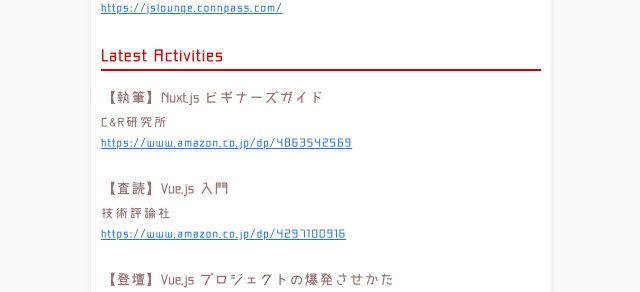
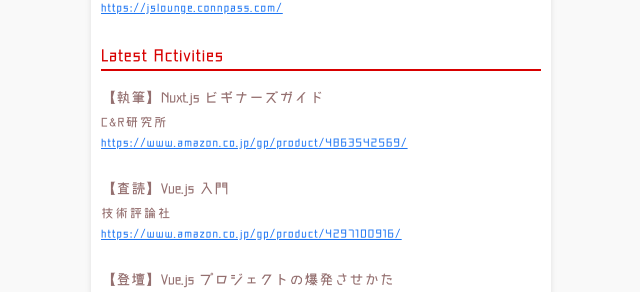
Before and after one commit to potato4d/potato4d.me, a Nuxt app: page / in a window 1280 px wide. Shown: the part 1620-1912 px from the top of the page, without its empty margins (319-959 px from the left). Built offline with nearby package versions, Linux system fonts and the light colour scheme.

Commit message:
Update amazon link

```diff
--- a/pages/index.vue
+++ b/pages/index.vue
@@ -123,7 +123,7 @@
             <span>{{activity.source}}</span><br>
             <span class="link">
               <a :href="activity.link" target="_blank" rel="noopener" >
-                {{activity.link}}
+                {{activity.show_link || activity.link}}
               </a>
             </span>
           </dd>
@@ -142,12 +142,14 @@
         {
           title: '【執筆】Nuxt.js ビギナーズガイド',
           source: 'C&R研究所',
-          link: 'https://www.amazon.co.jp/dp/4863542569'
+          show_link: 'https://www.amazon.co.jp/gp/product/4863542569/',
+          link: 'https://amzn.to/2Qol7eZ'
         },
         {
           title: '【査読】Vue.js 入門',
           source: '技術評論社',
-          link: 'https://www.amazon.co.jp/dp/4297100916'
+          show_link: 'https://www.amazon.co.jp/gp/product/4297100916/',
+          link: 'https://amzn.to/2Oric3P'
         },
         {
           title: '【登壇】Vue.js プロジェクトの爆発させかた',
```
